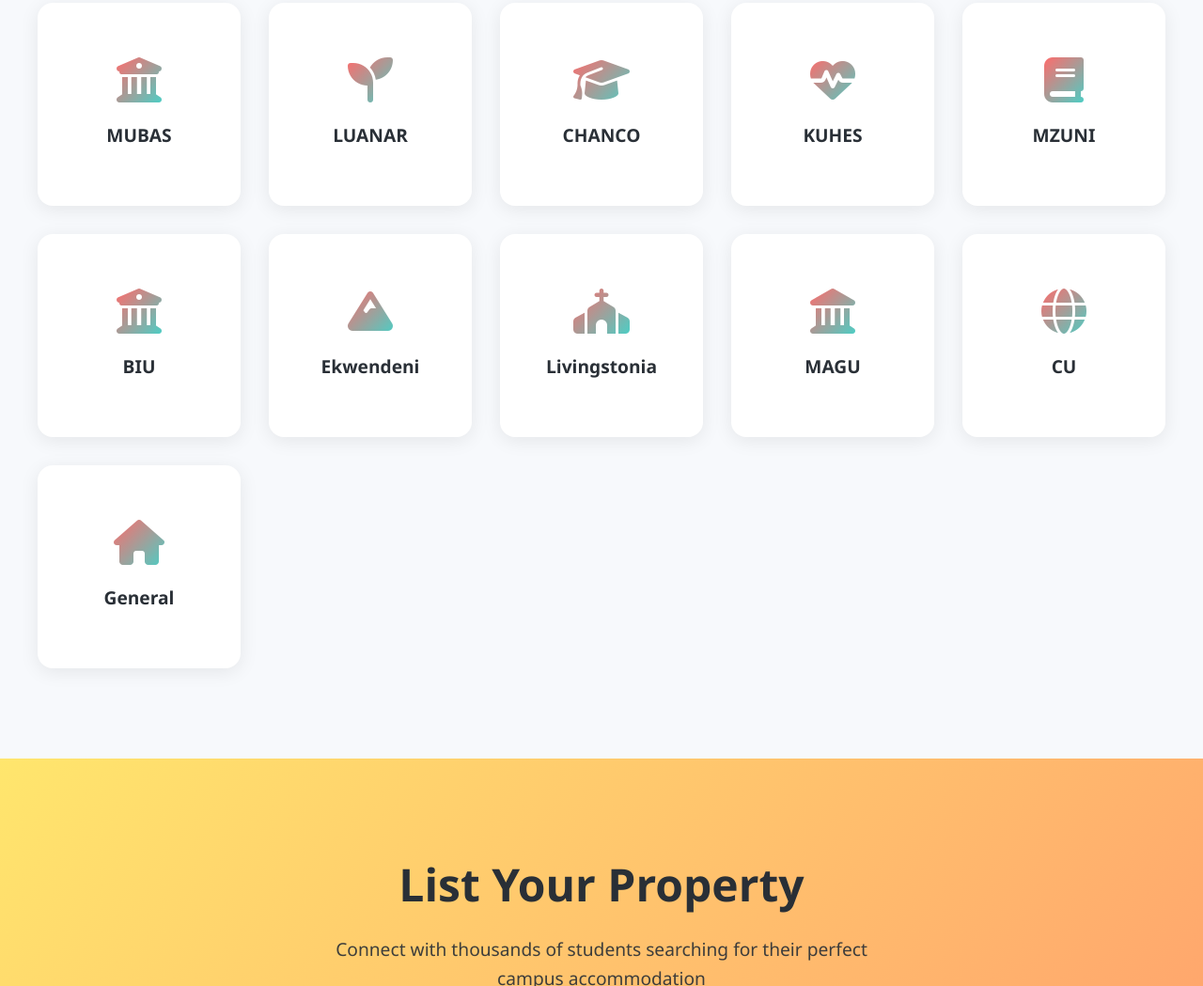
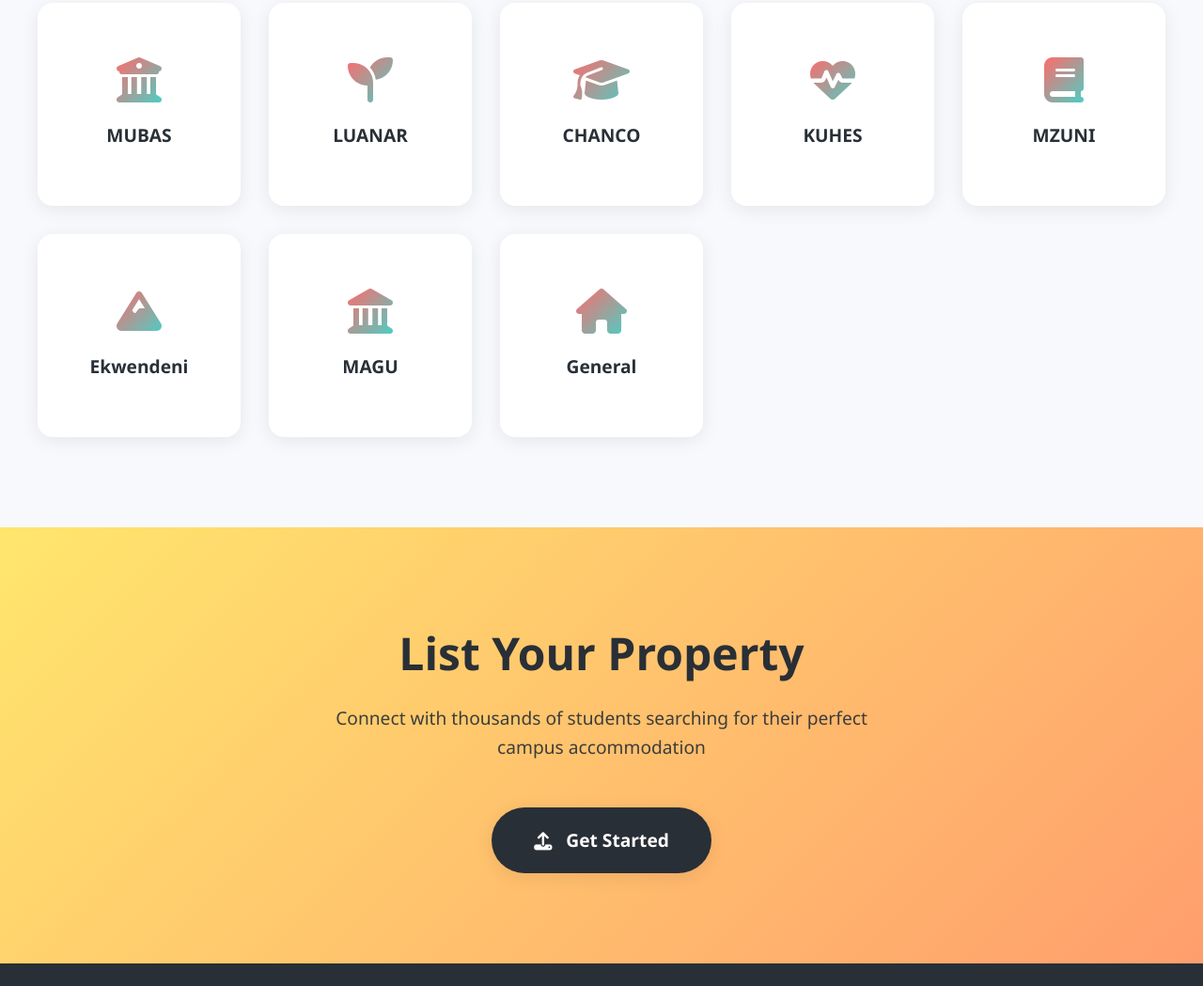
Before and after one commit to Nolstan/Accomodation_front-end, a plain HTML site: page user/front-page.html in a window 1280 px wide. Shown: the part 1073-2122 px from the top of the page at 94% size. Drawn offline with Linux system fonts and the light colour scheme.

Commit message:
commit:Update removed Some universities on frontend

```diff
--- a/user/front-page.html
+++ b/user/front-page.html
@@ -57,30 +57,30 @@
           <span>MZUNI</span>
         </a>
 
-        <a href="must.html" class="university-card">
+        <!-- <a href="must.html" class="university-card">
           <i class="fas fa-building-columns"></i>
           <span>BIU</span>
-        </a>
+        </a> -->
 
         <a href="ekwenden.html" class="university-card">
           <i class="fas fa-mountain"></i>
           <span>Ekwendeni</span>
         </a>
 
-        <a href="livingStonia.html" class="university-card">
+        <!-- <a href="livingStonia.html" class="university-card">
           <i class="fas fa-church"></i>
           <span>Livingstonia</span>
-        </a>
+        </a> -->
 
         <a href="magu.html" class="university-card">
           <i class="fas fa-landmark"></i>
           <span>MAGU</span>
         </a>
 
-        <a href="cu.html" class="university-card">
+        <!-- <a href="cu.html" class="university-card">
           <i class="fas fa-globe"></i>
           <span>CU</span>
-        </a>
+        </a> -->
 
         <a href="general.html" class="university-card">
           <i class="fas fa-home"></i>
```
Also changed, not shown: index.html (+1 -1 lines).
